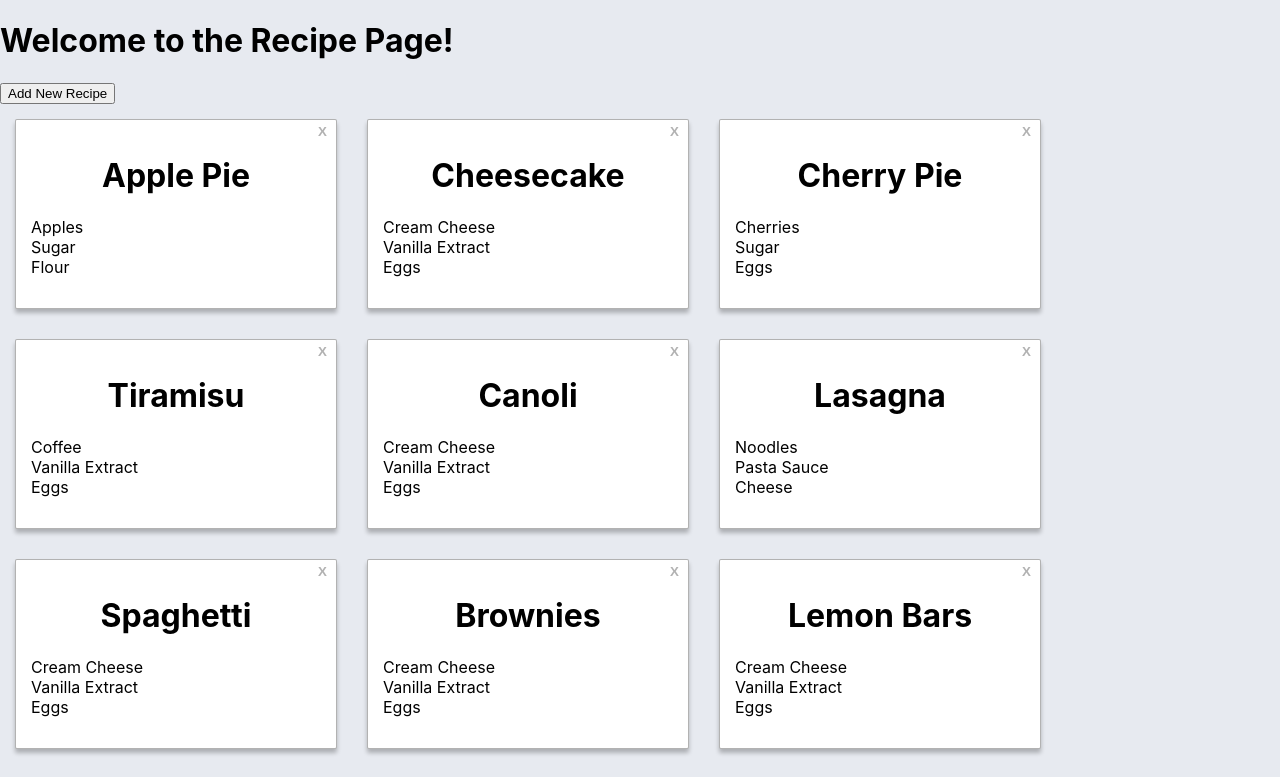
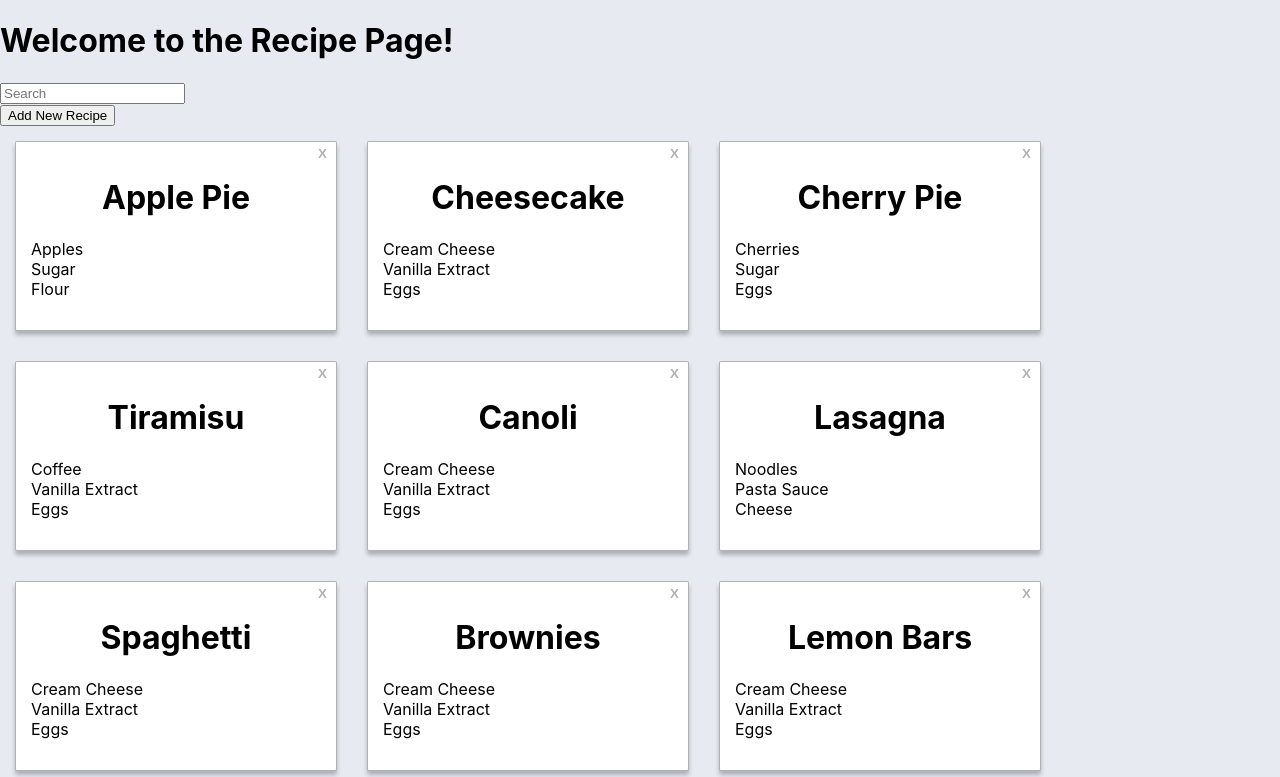
Before and after one commit to atranchida/recipe-book, a React (Create React App) app: page / in a window 1280 px wide. Shown: the top 777 px of the page. Built offline with nearby package versions, Linux system fonts and the light colour scheme.

Commit message:
reapply filter

```diff
--- a/src/App.tsx
+++ b/src/App.tsx
@@ -1,9 +1,10 @@
-import React, { useState, useEffect } from 'react';
+import React, { useEffect, useState } from 'react';
 import './App.css';
 import AddRecipeButton from './components/AddRecipeButton';
+import RecipeFilter from './components/RecipeFilter';
+import RecipeList from './components/RecipeList';
 import RecipeJSON from "./data/recipes.json";
 import { Recipe } from "./interfaces/Recipe";
-import RecipeList from './components/RecipeList';
 
 const Welcome = () => {
   return <h1>Welcome to the Recipe Page!</h1>
@@ -22,9 +23,18 @@ const App = () => {
     setRecipes(newRecipeList);
   };
 
+  const handleFilter = (filteredRecipes: Array<Recipe>) => {
+    setRecipes(filteredRecipes);
+  };
+
   return (
     <div>
       <Welcome />
+
+      <RecipeFilter
+        recipes={RecipeJSON}
+        onFilter={handleFilter}
+      />
 
       <AddRecipeButton
         recipes={recipes}
```
